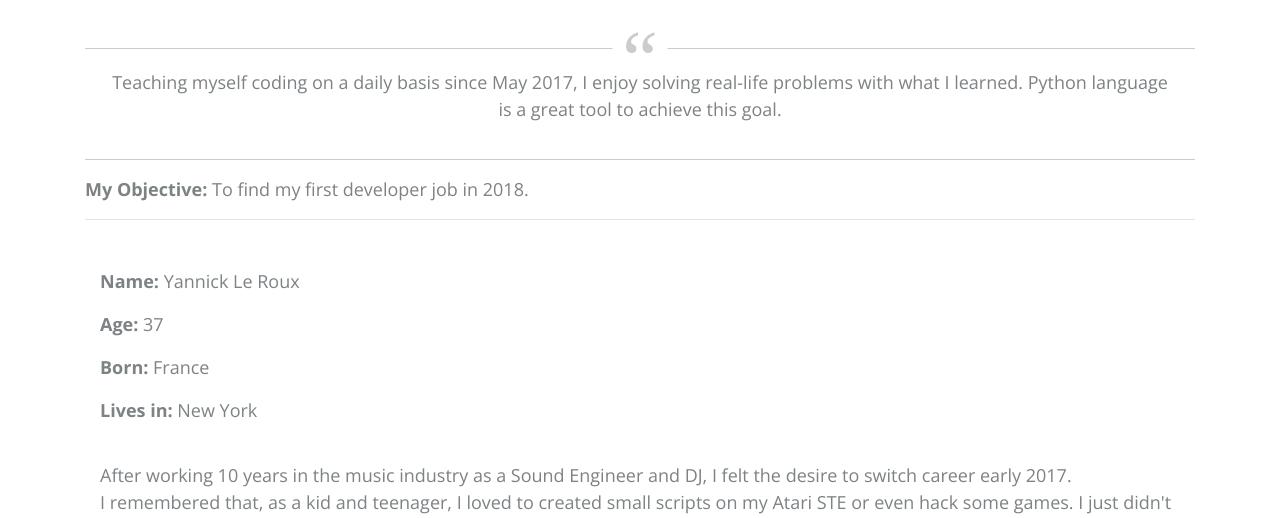
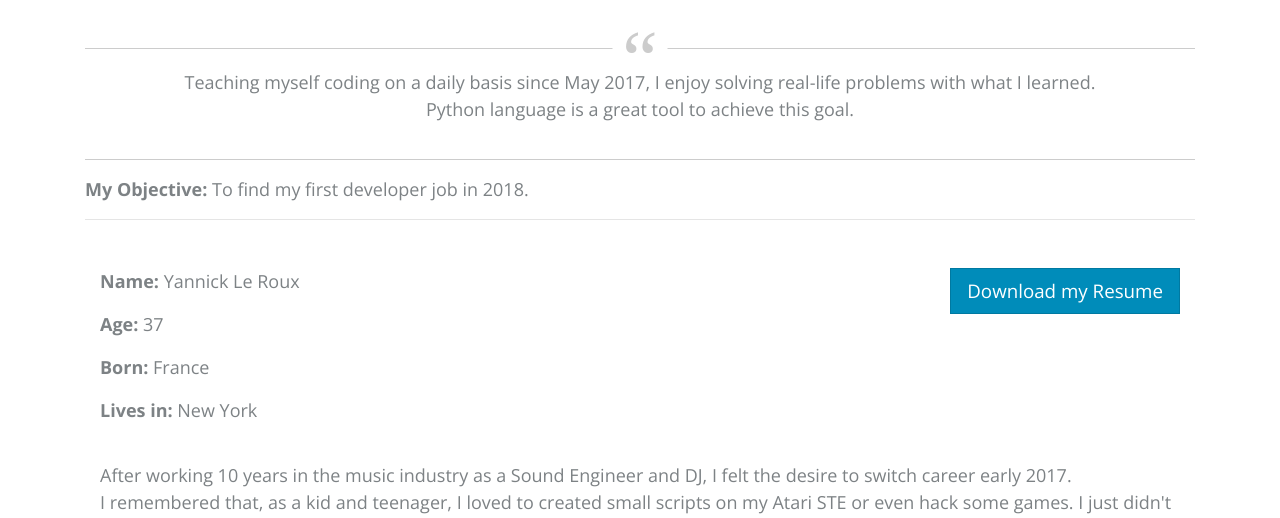
Before and after one commit to YannickLeRoux/my-portfolio, a Django app: page /about/ in a window 1280 px wide. Shown: the part 71-589 px from the top of the page. Run offline with Django 3.2, Linux system fonts and the light colour scheme; some libraries are stand-ins or nearby versions; some web fonts are replaced.

Commit message:
Added a Download Resume button

```diff
--- a/templates/portfolio/about.html
+++ b/templates/portfolio/about.html
@@ -5,7 +5,7 @@
 	<div class="intro">
    <div class="section-blockquote mt-5">
 		<blockquote>
-			<p>Teaching myself coding on a daily basis since May 2017, I enjoy solving real-life problems with what I learned. Python language is a great tool to achieve this goal.</p>
+			<p>Teaching myself coding on a daily basis since May 2017, I enjoy solving real-life problems with what I learned. </br>Python language is a great tool to achieve this goal.</p>
 		</blockquote>
 	</div>
 	<p><strong>My Objective:</strong> To find my first developer job in 2018.</p>
@@ -14,6 +14,7 @@
 </div>
 <div class="container">
 	<div class="container my-5">
+		<a href="http://yannick-dev.com/static/files/Resume-v6.pdf" target="_blank" class="btn btn-primary btn-lg hero-button" style="float:right;">Download my Resume</a>
 		<p><strong>Name:</strong> Yannick Le Roux</p>
 		<p><strong>Age:</strong> 37 </p>
 		<p><strong>Born:</strong> France</p>
```
